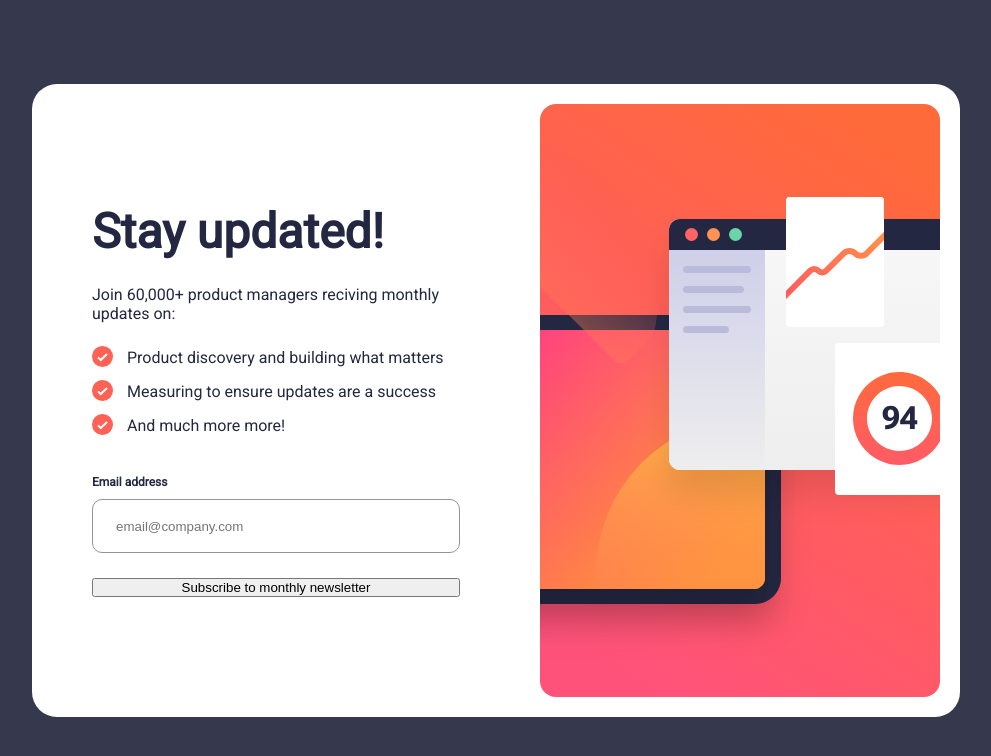
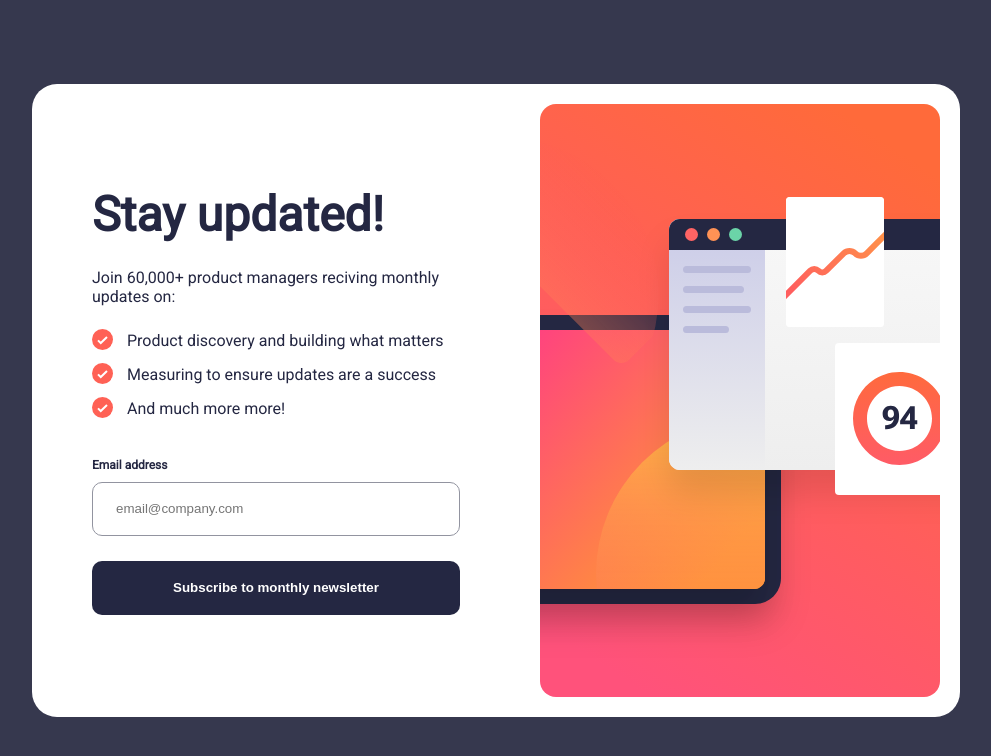
Before and after one commit to pawel-cupial/newsletter-form, a Next.js app: page / in a window 1280 px wide. Shown: the top 756 px of the page, without its empty margins (144-1135 px from the left). Built offline with nearby package versions, Linux system fonts and the light colour scheme.

Commit message:
Added button component, added styling

```diff
--- a/app/globals.css
+++ b/app/globals.css
@@ -1,8 +1,9 @@
 :root {
-    --tomato: hsl(4, 100%, 67%);
-    --dark-slate-grey: hsl(234, 29%, 20%);
-    --charcoal-grey:  hsl(235, 18%, 26%);
-    --grey: hsl(231, 7%, 60%);
+    --tomato: #ff6257;
+    --pink: #ff527a;
+    --dark-slate-grey: #242742;
+    --charcoal-grey:  #36384e;
+    --grey: #9294a0;
   }
 
 * {
--- /dev/null
+++ b/components/button.jsx
@@ -0,0 +1,11 @@
+import styles from './button.module.css'
+
+const Button = () => {
+    return (
+        <button type="submit" className={styles.button}>
+            <span>Subscribe to monthly newsletter</span>
+        </button>
+    )
+}
+
+export default Button
--- /dev/null
+++ b/components/button.module.css
@@ -0,0 +1,12 @@
+.button {background-color: var(--dark-slate-grey); color: #fff; border-radius: 10px; height: 54px; border: none; font-weight: 700; cursor: pointer}
+.button,
+.button span {position: relative}
+
+/* pseudoelements */
+.button::before {
+    content: ''; display: block; position: absolute; top: 0; bottom: 0; left: 0; right: 0; background: linear-gradient(90deg, rgba(2,0,36,1) 0%, rgba(255,82,122,1) 0%, rgba(255,98,87,1) 97%); border-radius: 10px;
+    opacity: 0; transition: opacity .2s
+}
+
+/* hovers */
+.button:hover::before {opacity: 1}
--- a/components/form.jsx
+++ b/components/form.jsx
@@ -3,7 +3,10 @@
 import { useState } from "react"
 import { useRouter } from 'next/navigation';
 import Image from "next/image";
+
 import List from "./list";
+import Button from "./button";
+
 import styles from './form.module.css'
 
 const Form = () => {
@@ -46,7 +49,7 @@ const Form = () => {
                     Email address
                 </label>
                 <input type="text" placeholder="email@company.com" id="email" value={emailInputValue} onChange={changeHanlder} />
-                <button type="submit">Subscribe to monthly newsletter</button>
+                <Button/>
                 {dataIsInvalid && <p>{errorMsg}</p>}
             </div>
             <Image
--- a/components/form.module.css
+++ b/components/form.module.css
@@ -3,4 +3,8 @@
 .form .heading {font-size: 3rem; font-weight: 700; margin-bottom: 25px}
 .form .subHeading {margin-bottom: 25px}
 .form label {font-size: 0.75rem; font-weight: 700; margin-bottom: 10px}
-.form input {height: 54px; border-radius: 10px; border: 1px solid var(--grey); margin-bottom: 25px; padding-left: 23px}
+.form input {height: 54px; border-radius: 10px; border: 1px solid var(--grey); margin-bottom: 25px; padding-left: 23px; transition: border .2s}
+.form input::placeholder {transition: color .2s}
+
+.form input:focus {outline: none; border: 1px solid var(--dark-slate-grey)}
+.form input:focus::placeholder {color: var(--dark-slate-grey)}
```
